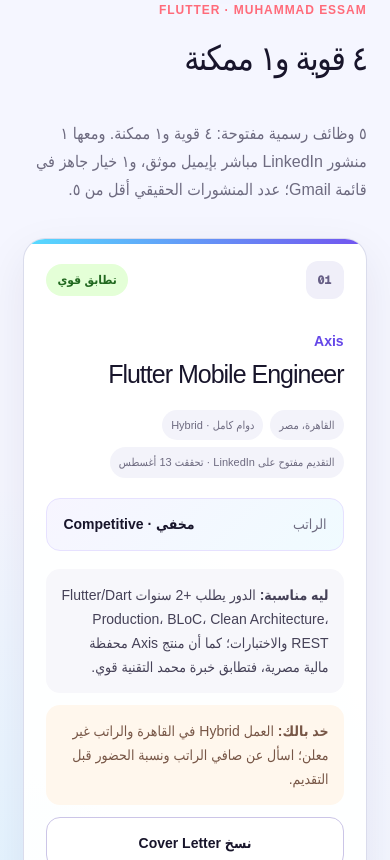
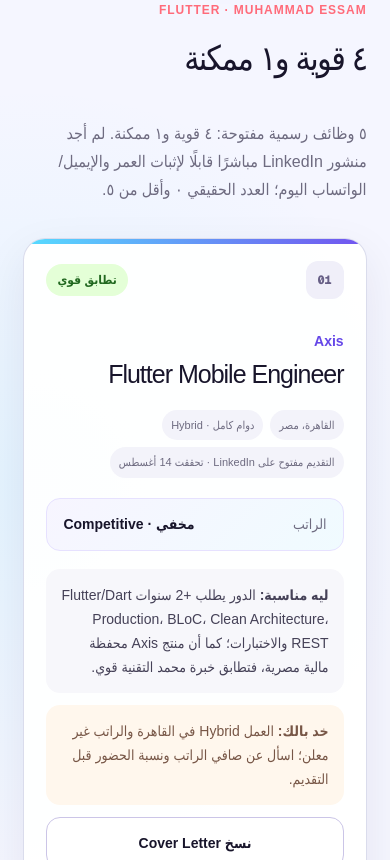
Before and after one commit to muhamaadessam/muhammad-mobile-jobs, a Next.js app: page / in a window 390 px wide. Shown: the part 1140-2000 px from the top of the page. Built offline with nearby package versions, Linux system fonts and the light colour scheme.

Commit message:
Refresh Egypt mobile job report

```diff
--- a/app/fresh-data.ts
+++ b/app/fresh-data.ts
@@ -1,36 +1,8 @@
-export const freshFlutterEmailApplications = [{
-  company: "Confidential Egypt startup",
-  role: "Mobile App Developer (Flutter / React Native)",
-  to: "hr@slm-energy.com",
-  subject: "Application — Mobile App Developer (Flutter) — Muhammad Essam",
-  body: `Dear Hiring Team,
-
-I am applying for the Mobile App Developer opportunity with your Egypt development team. I have more than three years of production experience building and maintaining Flutter applications for Android, iOS, and Windows using Dart, BLoC/Cubit, GetX, Clean Architecture, REST APIs, Firebase, local storage, testing, GitHub Actions, and Fastlane.
-
-My experience includes production feature ownership, modular architecture, API integrations, local persistence, performance improvements, debugging, and automated mobile releases. I am based in Egypt and can contribute to an Egypt-based team building secure, reliable mobile products.
-
-Portfolio: https://muhamaadessam.github.io/
-
-Best regards,
-Muhammad Essam`,
-}] as const;
+export const freshFlutterEmailApplications = [] as const;
 
 export const freshAndroidEmailApplications = [] as const;
 
-export const freshFlutterDirectPosts = [{
-  company: "Confidential Egypt startup",
-  role: "Mobile App Developer (Flutter / React Native)",
-  poster: "Mostafa El-Nagaar",
-  posterRole: "Recruitment & Organizational Development",
-  age: "منذ 7 ساعات · ظاهر على LinkedIn",
-  location: "فريق تطوير في مصر · العمل من مصر مؤكد",
-  match: "فرصة ممكنة",
-  matchClass: "stretch",
-  summary: "المنشور يعلن عن Mobile App Developer بخبرة Flutter أو React Native ضمن فريق تطوير في مصر؛ خبرة محمد في Flutter وAndroid/iOS مناسبة، لكن تفاصيل المنتج والمتطلبات التفصيلية غير معلنة.",
-  contact: "hr@slm-energy.com · إيميل تقديم موثق في المنشور",
-  note: "الإعلان سري حاليًا؛ أكّد اسم الشركة، نطاق العمل، الراتب، ونسبة الحضور قبل التقديم. المنشور يطلب CV وLinkedIn وGitHub/portfolio.",
-  href: "https://www.linkedin.com/in/mostafa-el-nagaar-389a28223/recent-activity/all/",
-}] as const;
+export const freshFlutterDirectPosts = [] as const;
 
 export const freshAndroidDirectPosts = [] as const;
 
--- a/app/page.tsx
+++ b/app/page.tsx
@@ -13,7 +13,7 @@ const jobs = [
     role: "Flutter Mobile Engineer",
     location: "القاهرة، مصر",
     mode: "دوام كامل · Hybrid",
-    age: "التقديم مفتوح على LinkedIn · تحققت 13 أغسطس",
+    age: "التقديم مفتوح على LinkedIn · تحققت 14 أغسطس",
     salary: "مخفي · Competitive",
     match: "تطابق قوي",
     matchClass: "strong",
@@ -38,7 +38,7 @@ Muhammad Essam`,
     role: "Flutter Developer",
     location: "القاهرة الجديدة، مصر",
     mode: "دوام كامل · On-site",
-    age: "صفحة الشركة الرسمية مفتوحة · تحققت 13 أغسطس",
+    age: "صفحة الشركة الرسمية مفتوحة · تحققت 14 أغسطس",
     salary: "مخفي · Competitive",
     match: "تطابق قوي",
     matchClass: "strong",
@@ -63,7 +63,7 @@ Muhammad Essam`,
     role: "Flutter Developer",
     location: "مصر · Remote",
     mode: "دوام كامل · Remote من مصر",
-    age: "Apply مفتوح على Bayt · تحققت 13 أغسطس",
+    age: "Apply مفتوح على Bayt · تحققت 14 أغسطس",
     salary: "مخفي",
     match: "تطابق قوي",
     matchClass: "strong",
@@ -86,7 +86,7 @@ Muhammad Essam`,
     role: "Flutter Mobile Application Developer",
     location: "المقطم، القاهرة، مصر",
     mode: "دوام كامل · On-site",
-    age: "صفحة الشركة الرسمية مفتوحة · تحققت 13 أغسطس",
+    age: "صفحة الشركة الرسمية مفتوحة · تحققت 14 أغسطس",
     salary: "مخفي",
     match: "تطابق قوي",
     matchClass: "strong",
@@ -111,7 +111,7 @@ Muhammad Essam`,
     role: "Senior Flutter Developer offshore",
     location: "القاهرة، مصر",
     mode: "دوام كامل · On-site",
-    age: "Apply مفتوح على Bayt · تحققت 13 أغسطس",
+    age: "Apply مفتوح على Bayt · تحققت 14 أغسطس",
     salary: "مخفي",
     match: "فرصة ممكنة",
     matchClass: "stretch",
@@ -137,7 +137,7 @@ const androidJobs = [
     role: "Middle Android Developer",
     location: "Smart Village، الجيزة، مصر",
     mode: "دوام كامل · On-site",
-    age: "صفحة الشركة الرسمية مفتوحة · تحققت 13 أغسطس",
+    age: "صفحة الشركة الرسمية مفتوحة · تحققت 14 أغسطس",
     salary: "مخفي · مدفوع بالدولار",
     match: "تطابق قوي",
     matchClass: "strong",
@@ -160,7 +160,7 @@ Asmaa Atya`,
     role: "Senior Android Developer",
     location: "القاهرة، مصر",
     mode: "دوام كامل · Work model غير معلن",
-    age: "التقديم مفتوح على LinkedIn · تحققت 13 أغسطس",
+    age: "التقديم مفتوح على LinkedIn · تحققت 14 أغسطس",
     salary: "مخفي",
     match: "فرصة ممكنة",
     matchClass: "stretch",
@@ -183,7 +183,7 @@ Asmaa Atya`,
     role: "Mid-level Android Developer",
     location: "المعادي، القاهرة، مصر",
     mode: "دوام كامل · Hybrid",
-    age: "Apply مفتوح على Wuzzuf · تحققت 13 أغسطس",
+    age: "Apply مفتوح على Wuzzuf · تحققت 14 أغسطس",
     salary: "مخفي",
     match: "تطابق قوي",
     matchClass: "strong",
@@ -206,7 +206,7 @@ Asmaa Atya`,
     role: "Senior Android Developer — Banking Sector",
     location: "القاهرة، مصر",
     mode: "دوام كامل",
-    age: "زر Apply ظاهر على LinkedIn · تحققت 13 أغسطس",
+    age: "زر Apply ظاهر على LinkedIn · تحققت 14 أغسطس",
     salary: "مخفي",
     match: "فرصة ممكنة",
     matchClass: "stretch",
@@ -229,7 +229,7 @@ Asmaa Atya`,
     role: "Senior Software Engineer, Android",
     location: "القاهرة، مصر",
     mode: "دوام كامل · On-site",
-    age: "التقديم مفتوح على LinkedIn · تحققت 13 أغسطس",
+    age: "التقديم مفتوح على LinkedIn · تحققت 14 أغسطس",
     salary: "مخفي",
     match: "فرصة ممكنة",
     matchClass: "stretch",
@@ -254,8 +254,8 @@ const rejected = [
   "Diverge وMedad وScript وUnipal وPSdigital: خارج مصر أو انتقال فقط؛ اتشالوا بعد تطبيق شرط مصر الإلزامي.",
   "AL Master: صفحة LinkedIn أظهرت أن التقديم لم يعد يستقبل طلبات، فتم استبعاده.",
   "Dsquares: رابط Workable لم يعرض محتوى تحقق حي، فتمت إزالته بدل اعتباره مفتوحًا.",
-  "Objects: آخر تحقق كان حديثًا في 9 أغسطس، لكن لم يظهر تأكيد أحدث قابل للتحقق في هذه الجولة؛ اتشال بدل حمل بطاقة قديمة.",
-  "منشورات LinkedIn الحديثة ذات الإيميل/الواتساب ظهرت Copied أو OpenToWork أو React Native/Junior، لذلك لم تُحسب كمنشورات مباشرة صالحة.",
+  "منشورات LinkedIn: الجلسة الحالية طلبت تسجيل الدخول، لذلك لم أعتبر أي نتيجة عامة دليلًا كافيًا على عمر ظاهر خلال 72 ساعة.",
+  "لم تُرحّل أي إيميلات أو واتساب من الجولة السابقة؛ لا يوجد تواصل مباشر يمكن إثباته اليوم.",
 ] as const;
 
 const androidRejected = [
@@ -263,9 +263,8 @@ const androidRejected = [
   "Yassir: الإعلان ظاهر قديمًا جدًا، فتمت إزالته بدل حمله كفرصة حية.",
   "Henkel: لم أعده دون إشارة فتح واضحة قابلة للتحقق في هذه الجولة.",
   "الأدوار Junior/Internship وFlutter-only وReact Native-only وiOS-only اتشالت.",
-  "Smartec: منشور الأمس لم يعد ضمن نافذة 72 ساعة، لذلك لم يُحمل إلى تقرير اليوم.",
-  "Tawajood: المنشور الظاهر في البحث عمره شهر، فتم استبعاده رغم ملاءمته التقنية.",
-  "الأدوار Flutter-only وReact Native-only وiOS-only، والمنشورات القديمة أو المنسوخة أو DM/comment/form-only، لم تُحسب.",
+  "منشورات LinkedIn: الجلسة الحالية طلبت تسجيل الدخول، لذلك لم أعتبر أي نتيجة عامة دليلًا كافيًا على عمر ظاهر خلال 72 ساعة.",
+  "لم تُرحّل أي إيميلات أو واتساب من الجولة السابقة؛ لا يوجد تواصل مباشر يمكن إثباته اليوم.",
 ] as const;
 
 function JobCard({ job, index, android = false }: { job: (typeof jobs)[number] | (typeof androidJobs)[number]; index: number; android?: boolean }) {
@@ -287,7 +286,7 @@ export default function Home() {
   return (
     <main>
       <header className="hero">
-        <nav aria-label="رأس التقرير"><span className="brand">فرص محمد وأسماء</span><span className="date">تقرير 13 أغسطس 2026</span></nav>
+        <nav aria-label="رأس التقرير"><span className="brand">فرص محمد وأسماء</span><span className="date">تقرير 14 أغسطس 2026</span></nav>
         <div className="heroCopy"><p className="eyebrow">Flutter وAndroid Native في مصر فقط</p><h1>اختار التخصص وشوف الفرص المناسبة لكل شخص.</h1><p className="intro">وظائف مصرية أو مؤكدة القبول من مصر، مع Cover Letters وقسم إرسال Gmail منفصل لكل مرشح.</p></div>
         <div className="stats" aria-label="ملخص التقرير"><div><strong>2</strong><span>مسار وظيفي</span></div><div><strong>{jobs.length}</strong><span>فرص Flutter</span></div><div><strong>{androidJobs.length}</strong><span>فرص Android</span></div></div>
       </header>
@@ -299,23 +298,23 @@ export default function Home() {
         <input className="tabInput" type="radio" name="candidate" id="android-tab" /><label className="tabLabel" htmlFor="android-tab"><span>Android Native — Asmaa Atya</span><small>أسماء Atya</small></label>
 
         <section className="tabPanel flutterPanel" aria-labelledby="flutter-tab">
-          <div className="sectionHead"><div><p className="eyebrow">Flutter · Muhammad Essam</p><h2>٤ قوية و١ ممكنة</h2></div><p>٥ وظائف رسمية مفتوحة: ٤ قوية و١ ممكنة. ومعها ١ منشور LinkedIn مباشر بإيميل موثق، و١ خيار جاهز في قائمة Gmail؛ عدد المنشورات الحقيقي أقل من ٥.</p></div>
+          <div className="sectionHead"><div><p className="eyebrow">Flutter · Muhammad Essam</p><h2>٤ قوية و١ ممكنة</h2></div><p>٥ وظائف رسمية مفتوحة: ٤ قوية و١ ممكنة. لم أجد منشور LinkedIn مباشرًا قابلًا لإثبات العمر والإيميل/الواتساب اليوم؛ العدد الحقيقي ٠ وأقل من ٥.</p></div>
           <div className="jobGrid">{jobs.map((job, index) => <JobCard key={`${job.company}-${job.role}`} job={job} index={index} />)}</div>
-          <section className="linkedInSection" aria-label="منشورات توظيف Flutter على LinkedIn"><div className="sectionHead"><div><p className="eyebrow">LinkedIn Posts · Email أو WhatsApp فقط</p><h2>تقديم مباشر لمحمد · {freshFlutterDirectPosts.length}</h2></div><p>تم البحث Latest بمصطلحات Flutter وDart وMobile وEgypt/Cairo والعربي. وجدنا منشورًا واحدًا صالحًا خلال آخر ٧٢ ساعة بإيميل موثق؛ العدد الحقيقي ١ وأقل من ٥، من غير حشو.</p></div><div className="postGrid">{freshFlutterDirectPosts.map((post) => <article className="postCard" key={`${post.company}-${post.poster}`}><div className="cardTop"><span className="postSource">LinkedIn Post</span><span className={`match ${post.matchClass}`}>{post.match}</span></div><p className="company">{post.company}</p><h3>{post.role}</h3><div className="meta"><span>{post.location}</span><span>{post.age}</span></div><p className="poster"><b>صاحب المنشور:</b> {post.poster} · {post.posterRole}</p><p className="why"><b>ليه مناسبة:</b> {post.summary}</p><p className="postContact"><b>التواصل:</b> {post.contact}</p><p className="note"><b>خد بالك:</b> {post.note}</p><div className="postActions"><a href={post.href} target="_blank" rel="noreferrer">افتح نشاط صاحب الإعلان <span aria-hidden="true">↗</span></a>{"whatsapp" in post && <a href={`https://wa.me/${post.whatsapp}?text=${encodeURIComponent(post.whatsappMessage)}`} target="_blank" rel="noreferrer">افتح WhatsApp <span aria-hidden="true">↗</span></a>}</div></article>)}</div></section>
+          <section className="linkedInSection" aria-label="منشورات توظيف Flutter على LinkedIn"><div className="sectionHead"><div><p className="eyebrow">LinkedIn Posts · Email أو WhatsApp فقط</p><h2>تقديم مباشر لمحمد · {freshFlutterDirectPosts.length}</h2></div><p>تم البحث Latest بمصطلحات Flutter وDart وMobile وEgypt/Cairo والعربي. الجلسة الحالية طلبت تسجيل الدخول، لذلك العدد المنشور ٠ وأقل من ٥ بدل تخمين عمر أو جهة اتصال.</p></div><div className="postGrid">{freshFlutterDirectPosts.map((post) => <article className="postCard" key={`${post.company}-${post.poster}`}><div className="cardTop"><span className="postSource">LinkedIn Post</span><span className={`match ${post.matchClass}`}>{post.match}</span></div><p className="company">{post.company}</p><h3>{post.role}</h3><div className="meta"><span>{post.location}</span><span>{post.age}</span></div><p className="poster"><b>صاحب المنشور:</b> {post.poster} · {post.posterRole}</p><p className="why"><b>ليه مناسبة:</b> {post.summary}</p><p className="postContact"><b>التواصل:</b> {post.contact}</p><p className="note"><b>خد بالك:</b> {post.note}</p><div className="postActions"><a href={post.href} target="_blank" rel="noreferrer">افتح نشاط صاحب الإعلان <span aria-hidden="true">↗</span></a>{"whatsapp" in post && <a href={`https://wa.me/${post.whatsapp}?text=${encodeURIComponent(post.whatsappMessage)}`} target="_blank" rel="noreferrer">افتح WhatsApp <span aria-hidden="true">↗</span></a>}</div></article>)}</div></section>
           <EmailComposer candidate="Muhammad Essam" applications={freshFlutterEmailApplications} />
           <div className="rejected" aria-label="فرص Flutter مستبعدة"><p className="eyebrow">فلترة Flutter</p><h2>ليه فرص تانية ما دخلتش التقرير؟</h2><ul>{rejected.map((item) => <li key={item}>{item}</li>)}</ul></div>
         </section>
 
         <section className="tabPanel androidPanel" aria-labelledby="android-tab">
-          <div className="sectionHead"><div><p className="eyebrow">Android Native · Asmaa Atya</p><h2>٢ قوية و٣ ممكنة</h2></div><p>٥ وظائف رسمية مفتوحة: ٢ قوية و٣ ممكنة. لم يظهر منشور LinkedIn مباشر صالح اليوم، لذلك العدد الحقيقي ٠ وأقل من ٥، ولا توجد مسودة Gmail مؤكدة لأسماء.</p></div>
+          <div className="sectionHead"><div><p className="eyebrow">Android Native · Asmaa Atya</p><h2>٢ قوية و٣ ممكنة</h2></div><p>٥ وظائف رسمية مفتوحة: ٢ قوية و٣ ممكنة. لم أجد منشور LinkedIn مباشرًا قابلًا لإثبات العمر والإيميل/الواتساب اليوم؛ العدد الحقيقي ٠ وأقل من ٥، ولا توجد مسودة Gmail مؤكدة لأسماء.</p></div>
           <div className="jobGrid">{androidJobs.map((job, index) => <JobCard key={`${job.company}-${job.role}`} job={job} index={index} android />)}</div>
-          <section className="linkedInSection" aria-label="منشورات توظيف Android على LinkedIn"><div className="sectionHead"><div><p className="eyebrow">LinkedIn Posts · Email أو WhatsApp فقط</p><h2>تقديم مباشر لأسماء · {freshAndroidDirectPosts.length}</h2></div><p>تم البحث Latest بمصطلحات Android وKotlin وJetpack Compose وMobile وبالعربي. لم يظهر منشور Native صالح بإيميل/WhatsApp خلال آخر ٧٢ ساعة؛ العدد الحقيقي ٠ وأقل من ٥، من غير حشو.</p></div><div className="postGrid">{freshAndroidDirectPosts.map((post) => <article className="postCard" key={`${post.company}-${post.poster}`}><div className="cardTop"><span className="postSource">LinkedIn Post</span><span className={`match ${post.matchClass}`}>{post.match}</span></div><p className="company">{post.company}</p><h3>{post.role}</h3><div className="meta"><span>{post.location}</span><span>{post.age}</span></div><p className="poster"><b>صاحب المنشور:</b> {post.poster} · {post.posterRole}</p><p className="why"><b>ليه مناسبة:</b> {post.summary}</p><p className="postContact"><b>التواصل:</b> {post.contact}</p><p className="note"><b>خد بالك:</b> {post.note}</p><div className="postActions"><a href={post.href} target="_blank" rel="noreferrer">افتح نشاط صاحب الإعلان <span aria-hidden="true">↗</span></a>{"whatsapp" in post && <a href={`https://wa.me/${post.whatsapp}?text=${encodeURIComponent(post.whatsappMessage)}`} target="_blank" rel="noreferrer">افتح WhatsApp <span aria-hidden="true">↗</span></a>}</div></article>)}</div></section>
+          <section className="linkedInSection" aria-label="منشورات توظيف Android على LinkedIn"><div className="sectionHead"><div><p className="eyebrow">LinkedIn Posts · Email أو WhatsApp فقط</p><h2>تقديم مباشر لأسماء · {freshAndroidDirectPosts.length}</h2></div><p>تم البحث Latest بمصطلحات Android وKotlin وJetpack Compose وMobile وبالعربي. الجلسة الحالية طلبت تسجيل الدخول، لذلك العدد المنشور ٠ وأقل من ٥ بدل تخمين عمر أو جهة اتصال.</p></div><div className="postGrid">{freshAndroidDirectPosts.map((post) => <article className="postCard" key={`${post.company}-${post.poster}`}><div className="cardTop"><span className="postSource">LinkedIn Post</span><span className={`match ${post.matchClass}`}>{post.match}</span></div><p className="company">{post.company}</p><h3>{post.role}</h3><div className="meta"><span>{post.location}</span><span>{post.age}</span></div><p className="poster"><b>صاحب المنشور:</b> {post.poster} · {post.posterRole}</p><p className="why"><b>ليه مناسبة:</b> {post.summary}</p><p className="postContact"><b>التواصل:</b> {post.contact}</p><p className="note"><b>خد بالك:</b> {post.note}</p><div className="postActions"><a href={post.href} target="_blank" rel="noreferrer">افتح نشاط صاحب الإعلان <span aria-hidden="true">↗</span></a>{"whatsapp" in post && <a href={`https://wa.me/${post.whatsapp}?text=${encodeURIComponent(post.whatsappMessage)}`} target="_blank" rel="noreferrer">افتح WhatsApp <span aria-hidden="true">↗</span></a>}</div></article>)}</div></section>
           <EmailComposer candidate="Asmaa Atya" applications={freshAndroidEmailApplications} />
           <div className="rejected" aria-label="فرص Android مستبعدة"><p className="eyebrow">فلترة Android Native</p><h2>ليه فرص تانية ما دخلتش التقرير؟</h2><ul>{androidRejected.map((item) => <li key={item}>{item}</li>)}</ul></div>
         </section>
       </fieldset></section>
 
-      <footer><p>الترتيب مبني على قوة التطابق وحداثة الإعلان ووضوح الراتب ومسار التقديم.</p><p>آخر تحديث: 13 أغسطس 2026 · القاهرة</p></footer>
+      <footer><p>الترتيب مبني على قوة التطابق وحداثة الإعلان ووضوح الراتب ومسار التقديم.</p><p>آخر تحديث: 14 أغسطس 2026 · القاهرة</p></footer>
     </main>
   );
 }
```
Also changed, not shown: 1 other file (tests, documents, lock files or other folders).
